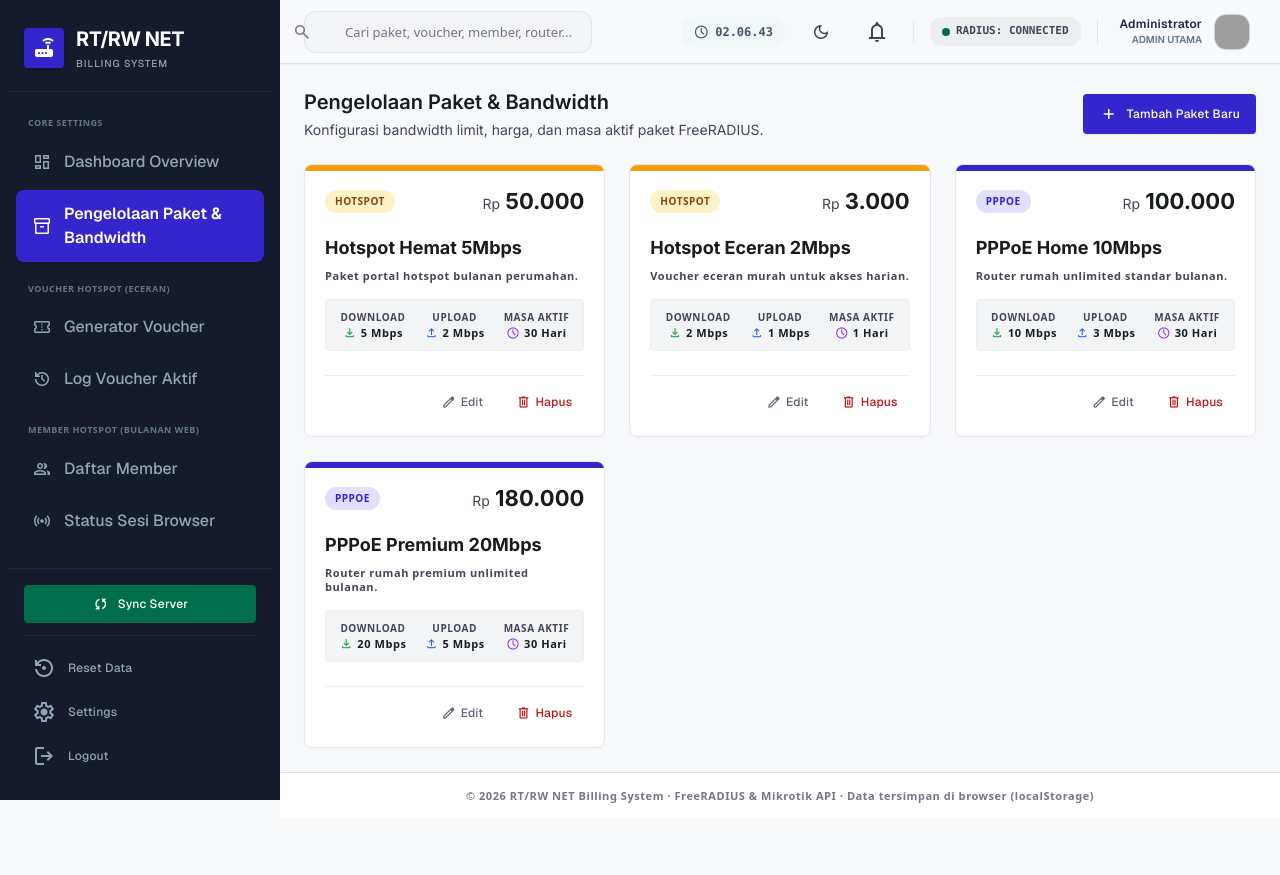
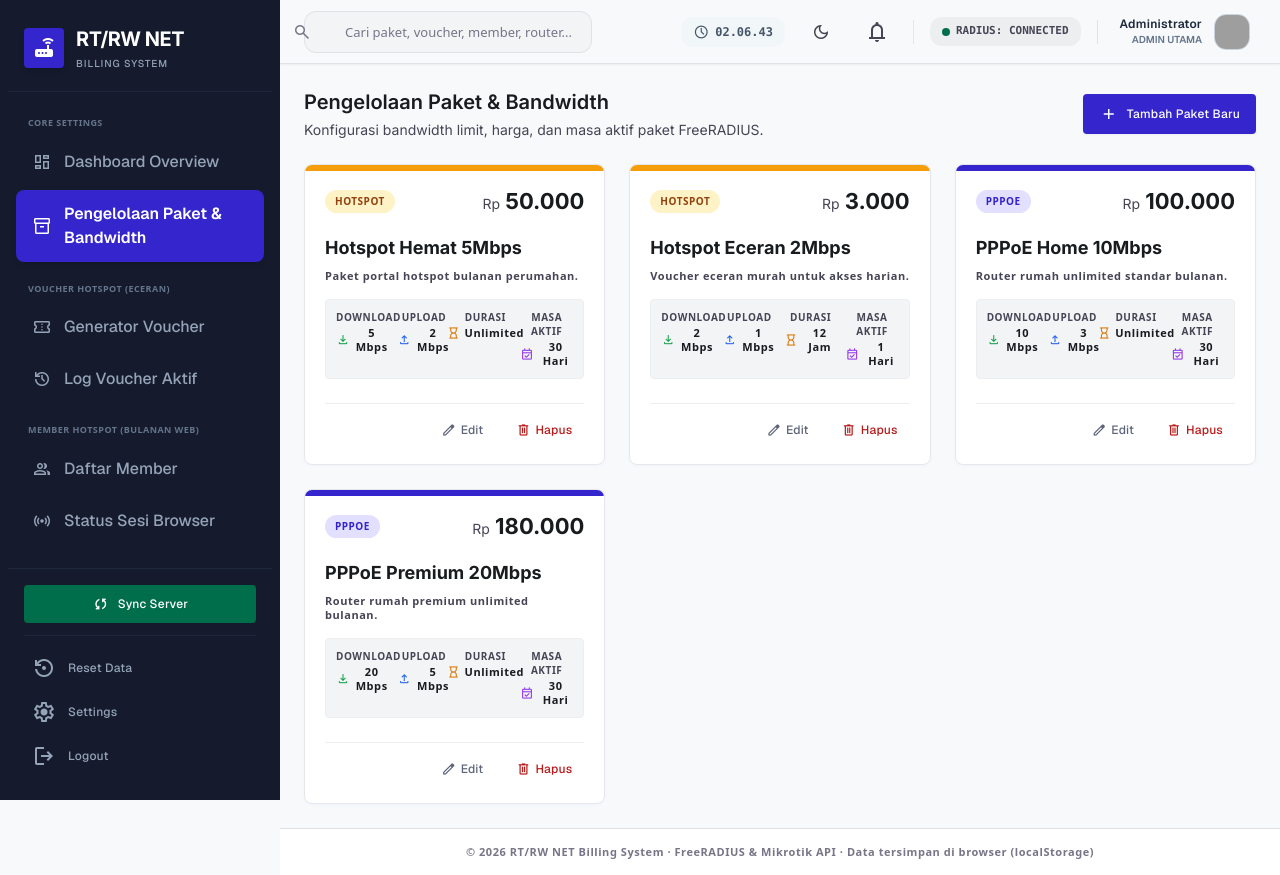
Before and after one commit to sihiver/RadiusBill, a React (Vite) app in the folder frontend/: page / in a window 1280 px wide. Both pictures are taken after a click on the button "Pengelolaan Paket & Bandwidth". Before the commit the page ends 819 px from the top, so only its background shows below. Built offline with nearby package versions, Linux system fonts and the light colour scheme; grey boxes are pictures that could not be loaded.

Commit message:
feat: add MAC management and voucher deletion, include duration field in packages, and update UI layouts

```diff
--- a/frontend/src/App.jsx
+++ b/frontend/src/App.jsx
@@ -22,10 +22,10 @@ function saveState(key, value) {
 
 // ─── Default mock data factories (Date.now() is fresh on each cold start) ───
 const defaultPackages = () => [
-  { id: 1, name: 'Hotspot Hemat 5Mbps', type: 'Hotspot', speedUpload: '2 Mbps', speedDownload: '5 Mbps', validity: '30 Hari', price: 50000, description: 'Paket portal hotspot bulanan perumahan.' },
-  { id: 2, name: 'Hotspot Eceran 2Mbps', type: 'Hotspot', speedUpload: '1 Mbps', speedDownload: '2 Mbps', validity: '1 Hari', price: 3000, description: 'Voucher eceran murah untuk akses harian.' },
-  { id: 3, name: 'PPPoE Home 10Mbps', type: 'PPPoE', speedUpload: '3 Mbps', speedDownload: '10 Mbps', validity: '30 Hari', price: 100000, description: 'Router rumah unlimited standar bulanan.' },
-  { id: 4, name: 'PPPoE Premium 20Mbps', type: 'PPPoE', speedUpload: '5 Mbps', speedDownload: '20 Mbps', validity: '30 Hari', price: 180000, description: 'Router rumah premium unlimited bulanan.' },
+  { id: 1, name: 'Hotspot Hemat 5Mbps', type: 'Hotspot', speedUpload: '2 Mbps', speedDownload: '5 Mbps', duration: 'Unlimited', validity: '30 Hari', price: 50000, description: 'Paket portal hotspot bulanan perumahan.' },
+  { id: 2, name: 'Hotspot Eceran 2Mbps', type: 'Hotspot', speedUpload: '1 Mbps', speedDownload: '2 Mbps', duration: '12 Jam', validity: '1 Hari', price: 3000, description: 'Voucher eceran murah untuk akses harian.' },
+  { id: 3, name: 'PPPoE Home 10Mbps', type: 'PPPoE', speedUpload: '3 Mbps', speedDownload: '10 Mbps', duration: 'Unlimited', validity: '30 Hari', price: 100000, description: 'Router rumah unlimited standar bulanan.' },
+  { id: 4, name: 'PPPoE Premium 20Mbps', type: 'PPPoE', speedUpload: '5 Mbps', speedDownload: '20 Mbps', duration: 'Unlimited', validity: '30 Hari', price: 180000, description: 'Router rumah premium unlimited bulanan.' },
 ];
 
 const defaultVouchers = () => {
--- a/frontend/src/components/ActiveVoucherLog.jsx
+++ b/frontend/src/components/ActiveVoucherLog.jsx
@@ -43,6 +43,21 @@ export default function ActiveVoucherLog({ vouchers, setVouchers, addSystemLog }
     }
   };
 
+  const handleEditMac = (id, currentMac) => {
+    const newMac = window.prompt("Ubah MAC Address Voucher (kosongkan untuk hapus kuncian):", currentMac || "");
+    if (newMac !== null) {
+      setVouchers(vouchers.map(v => v.id === id ? { ...v, macAddress: newMac } : v));
+      addSystemLog('SYSTEM', `MAC Address voucher ID ${id} diubah menjadi "${newMac}"`);
+    }
+  };
+
+  const handleDelete = (id, code) => {
+    if (window.confirm(`Hapus voucher ${code} secara permanen dari sistem?`)) {
+      setVouchers(vouchers.filter(v => v.id !== id));
+      addSystemLog('SYSTEM', `Voucher ${code} dihapus oleh Admin`);
+    }
+  };
+
   const handleClearExpired = () => {
     if (window.confirm("Hapus semua voucher yang sudah Expired?")) {
       setVouchers(vouchers.filter(v => v.status !== 'Expired'));
@@ -60,13 +75,14 @@ export default function ActiveVoucherLog({ vouchers, setVouchers, addSystemLog }
         <div className="flex gap-2 self-start sm:self-center">
           <button
             onClick={() => {
-              const headers = ['Kode', 'Password', 'Paket', 'Harga', 'Status', 'IP', 'Waktu Aktivasi', 'Pemakaian'];
+              const headers = ['Kode', 'Password', 'Paket', 'Harga', 'Status', 'MAC Address', 'IP', 'Waktu Aktivasi', 'Pemakaian'];
               const rows = filteredVouchers.map(v => [
                 v.code,
                 v.password || '',
                 v.package,
                 v.price,
                 v.status,
+                v.macAddress || '',
                 v.ipAddress,
                 v.activatedTime,
                 v.usedBytes
@@ -141,11 +157,12 @@ export default function ActiveVoucherLog({ vouchers, setVouchers, addSystemLog }
                 <th className="p-4">Kode Voucher</th>
                 <th className="p-4">Paket & Tarif</th>
                 <th className="p-4">Status</th>
+                <th className="p-4">MAC Address</th>
                 <th className="p-4">IP Address</th>
                 <th className="p-4">Waktu Aktivasi</th>
                 <th className="p-4">Pemakaian</th>
                 <th className="p-4">Sisa Waktu</th>
-                <th className="p-4 text-center">Aksi Sesi</th>
+                <th className="p-4 text-center">Aksi</th>
               </tr>
             </thead>
             <tbody className="divide-y divide-surface-container font-body-md text-[13px] text-on-surface">
@@ -180,9 +197,14 @@ export default function ActiveVoucherLog({ vouchers, setVouchers, addSystemLog }
                       </span>
                     </td>
 
+                    {/* MAC */}
+                    <td className="p-4 font-mono text-[11px] text-on-surface-variant">
+                      {v.macAddress || '-'}
+                    </td>
+
                     {/* IP */}
-                    <td className="p-4 font-mono text-on-surface-variant">
-                      {v.ipAddress}
+                    <td className="p-4 font-mono text-[11px] text-on-surface-variant">
+                      {v.ipAddress || '-'}
                     </td>
 
                     {/* Activation Time */}
@@ -212,18 +234,33 @@ export default function ActiveVoucherLog({ vouchers, setVouchers, addSystemLog }
                       )}
                     </td>
 
-                    {/* Disconnect Action */}
+                    {/* Actions */}
                     <td className="p-4 text-center">
-                      {v.status === 'Active' ? (
+                      <div className="flex justify-center items-center gap-1">
+                        {v.status === 'Active' && (
+                          <button
+                            onClick={() => handleDisconnect(v.id, v.code)}
+                            title="Putus Sesi (Kick)"
+                            className="bg-error-container hover:bg-error/20 text-error font-label-sm p-1.5 rounded transition-colors"
+                          >
+                            <span className="material-symbols-outlined text-[14px]">wifi_off</span>
+                          </button>
+                        )}
                         <button
-                          onClick={() => handleDisconnect(v.id, v.code)}
-                          className="bg-error-container hover:bg-error/20 text-error font-label-sm text-[11px] px-2.5 py-1 rounded transition-colors"
+                          onClick={() => handleEditMac(v.id, v.macAddress)}
+                          title="Edit MAC Address"
+                          className="bg-surface-container hover:bg-surface-container-high text-on-surface-variant font-label-sm p-1.5 rounded transition-colors"
                         >
-                          Kick
+                          <span className="material-symbols-outlined text-[14px]">edit</span>
                         </button>
-                      ) : (
-                        <span className="text-outline text-[11px]">-</span>
-                      )}
+                        <button
+                          onClick={() => handleDelete(v.id, v.code)}
+                          title="Hapus Voucher"
+                          className="bg-surface-container hover:bg-error-container/50 text-error font-label-sm p-1.5 rounded transition-colors"
+                        >
+                          <span className="material-symbols-outlined text-[14px]">delete</span>
+                        </button>
+                      </div>
                     </td>
                   </tr>
                 ))
--- a/frontend/src/components/PackageManagement.jsx
+++ b/frontend/src/components/PackageManagement.jsx
@@ -11,6 +11,7 @@ export default function PackageManagement({ packages, setPackages, addSystemLog,
   const [speedUpload, setSpeedUpload] = useState('2 Mbps');
   const [speedDownload, setSpeedDownload] = useState('5 Mbps');
   const [validity, setValidity] = useState('30 Hari');
+  const [duration, setDuration] = useState('Unlimited');
   const [price, setPrice] = useState(50000);
   const [description, setDescription] = useState('');
 
@@ -22,6 +23,7 @@ export default function PackageManagement({ packages, setPackages, addSystemLog,
     setSpeedUpload('2 Mbps');
     setSpeedDownload('5 Mbps');
     setValidity('30 Hari');
+    setDuration('Unlimited');
     setPrice(50000);
     setDescription('');
     setShowModal(true);
@@ -35,6 +37,7 @@ export default function PackageManagement({ packages, setPackages, addSystemLog,
     setSpeedUpload(pkg.speedUpload);
     setSpeedDownload(pkg.speedDownload);
     setValidity(pkg.validity);
+    setDuration(pkg.duration || 'Unlimited');
     setPrice(pkg.price);
     setDescription(pkg.description || '');
     setShowModal(true);
@@ -61,6 +64,7 @@ export default function PackageManagement({ packages, setPackages, addSystemLog,
         speedUpload,
         speedDownload,
         validity,
+        duration,
         price: Number(price),
         description
       } : p));
@@ -75,6 +79,7 @@ export default function PackageManagement({ packages, setPackages, addSystemLog,
         speedUpload,
         speedDownload,
         validity,
+        duration,
         price: Number(price),
         description
       }]);
@@ -148,7 +153,7 @@ export default function PackageManagement({ packages, setPackages, addSystemLog,
               )}
 
               {/* Specs Grid */}
-              <div className="grid grid-cols-3 gap-2 bg-surface-container-low p-2.5 rounded-lg mb-6 border border-surface-container text-center text-label-sm">
+              <div className="grid grid-cols-2 sm:grid-cols-4 gap-2 bg-surface-container-low p-2.5 rounded-lg mb-6 border border-surface-container text-center text-label-sm">
                 <div>
                   <p className="text-on-surface-variant text-[10px] uppercase font-semibold">Download</p>
                   <p className="font-bold text-on-surface flex items-center justify-center gap-1 mt-0.5">
@@ -164,9 +169,16 @@ export default function PackageManagement({ packages, setPackages, addSystemLog,
                   </p>
                 </div>
                 <div>
+                  <p className="text-on-surface-variant text-[10px] uppercase font-semibold">Durasi</p>
+                  <p className="font-bold text-on-surface flex items-center justify-center gap-1 mt-0.5">
+                    <span className="material-symbols-outlined text-[14px] text-amber-600">hourglass_empty</span>
+                    {pkg.duration || 'Unlimited'}
+                  </p>
+                </div>
+                <div>
                   <p className="text-on-surface-variant text-[10px] uppercase font-semibold">Masa Aktif</p>
                   <p className="font-bold text-on-surface flex items-center justify-center gap-1 mt-0.5">
-                    <span className="material-symbols-outlined text-[14px] text-purple-600">schedule</span>
+                    <span className="material-symbols-outlined text-[14px] text-purple-600">event_available</span>
                     {pkg.validity}
                   </p>
                 </div>
@@ -259,7 +271,7 @@ export default function PackageManagement({ packages, setPackages, addSystemLog,
                 </div>
               </div>
 
-              <div className="grid grid-cols-3 gap-2">
+              <div className="grid grid-cols-2 gap-4">
                 <div>
                   <label className="block font-label-md text-label-md text-on-surface-variant mb-1">Download Speed</label>
                   <input
@@ -282,8 +294,22 @@ export default function PackageManagement({ packages, setPackages, addSystemLog,
                     className="w-full px-3.5 py-2 border border-surface-dim rounded-lg text-body-md focus:ring-2 focus:ring-primary/20 focus:border-primary outline-none"
                   />
                 </div>
+              </div>
+
+              <div className="grid grid-cols-2 gap-4">
                 <div>
-                  <label className="block font-label-md text-label-md text-on-surface-variant mb-1">Masa Aktif</label>
+                  <label className="block font-label-md text-label-md text-on-surface-variant mb-1">Durasi Kuota Waktu</label>
+                  <input
+                    type="text"
+                    value={duration}
+                    onChange={(e) => setDuration(e.target.value)}
+                    placeholder="e.g. 12 Jam, Unlimited"
+                    required
+                    className="w-full px-3.5 py-2 border border-surface-dim rounded-lg text-body-md focus:ring-2 focus:ring-primary/20 focus:border-primary outline-none"
+                  />
+                </div>
+                <div>
+                  <label className="block font-label-md text-label-md text-on-surface-variant mb-1">Masa Aktif (Validity)</label>
                   <input
                     type="text"
                     value={validity}
```
